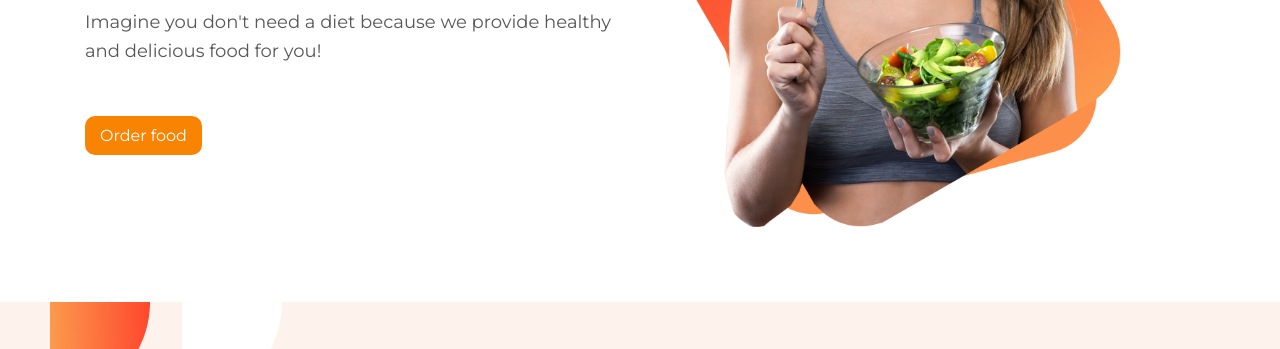
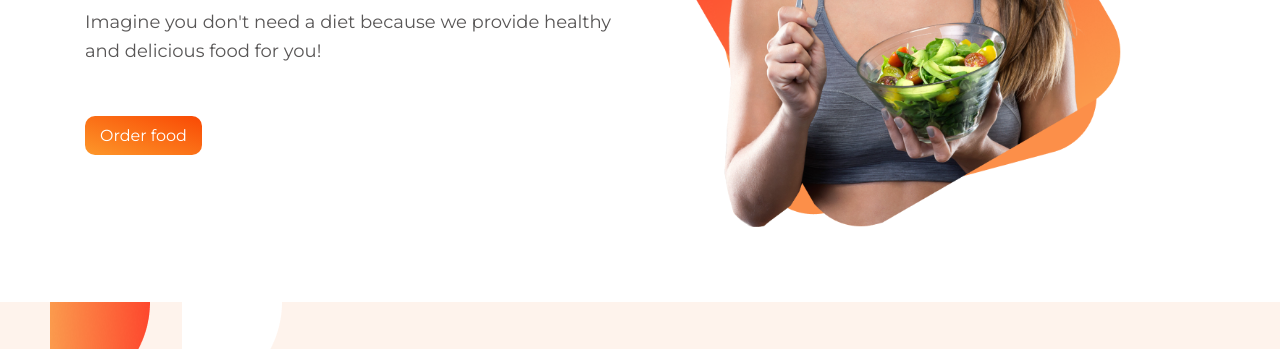
Before and after one commit to mehedih20/food-network, a plain HTML site: page index.html in a window 1280 px wide. Shown: the part 403-752 px from the top of the page. Drawn offline with Linux system fonts and the light colour scheme.

Commit message:
final commit  updated

```diff
--- a/style.css
+++ b/style.css
@@ -41,13 +41,8 @@ li {
   color: #fff;
   padding: 1rem 1.5rem;
   font-size: 1.6rem;
-  background: #f98404;
+  background: linear-gradient(to left bottom, #f94904, #fd972a);
   border-radius: 1rem;
-  transition: all 0.3s ease;
-}
-
-.link:hover {
-  background: #8b4902;
 }
 
 /* ----------------------------------- */
```
